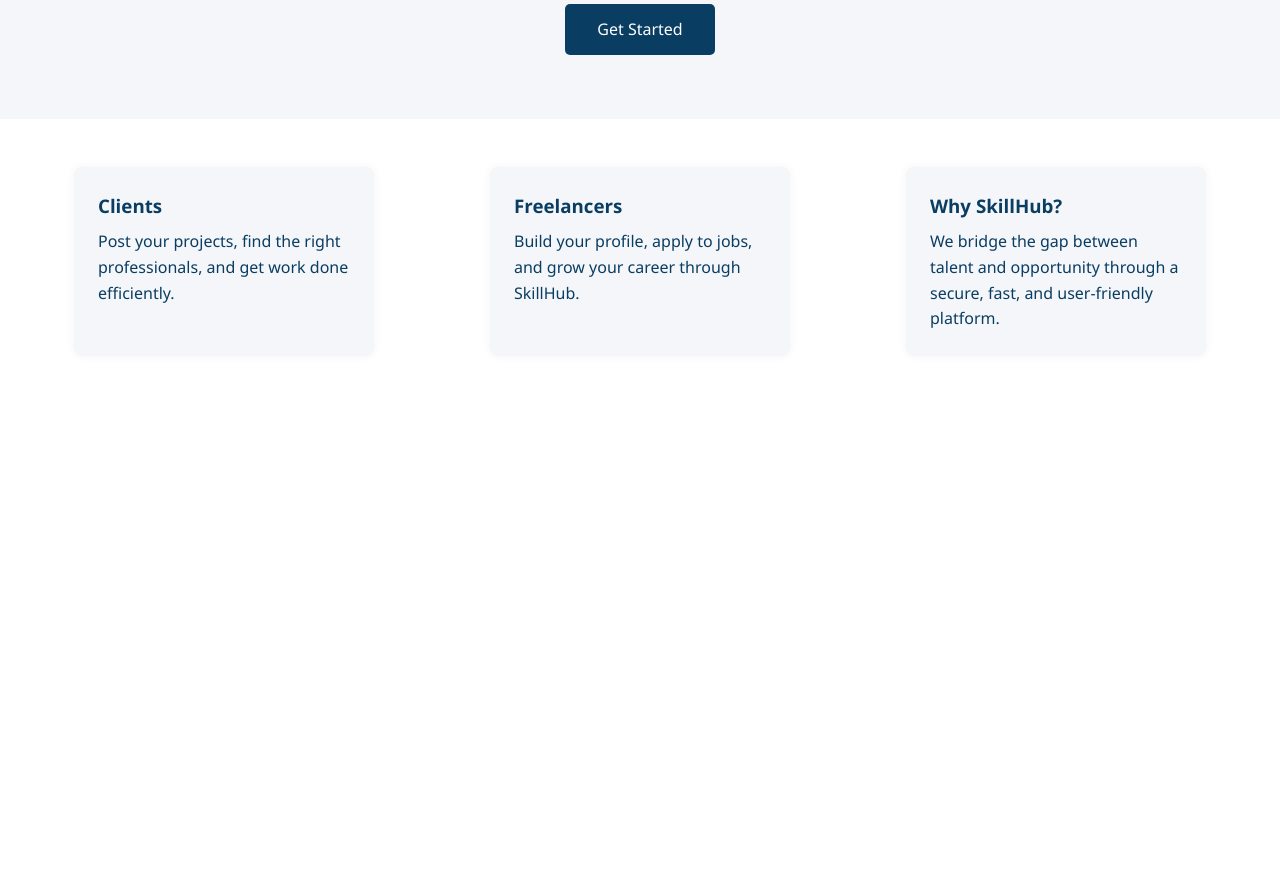
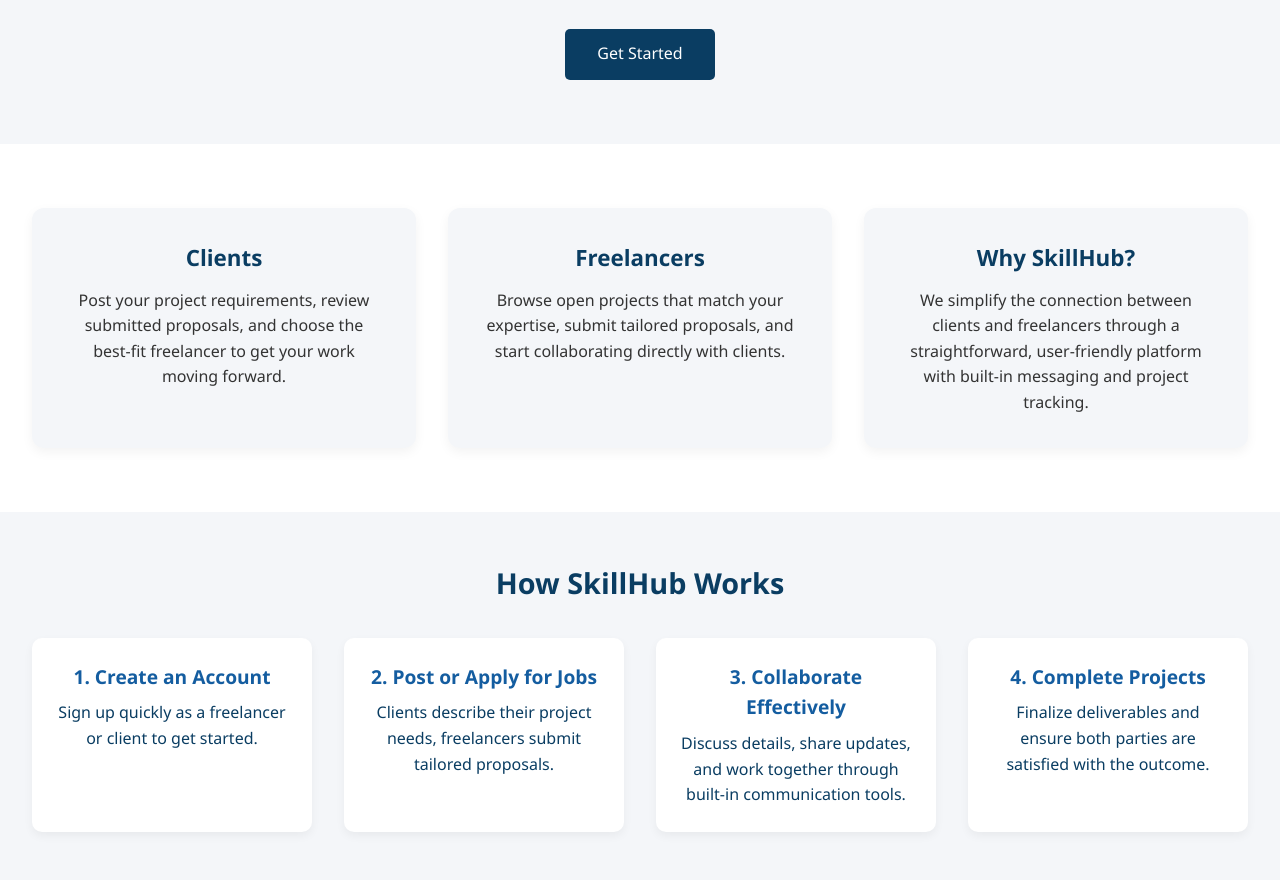
Before and after one commit to Atharv089/SkillHub, a plain HTML site: page client/index.html in a window 1280 px wide. Shown: the part 317-1197 px from the top of the page. Before the commit the page ends 800 px from the top, so only its background shows below. Drawn offline with Linux system fonts and the light colour scheme.

Commit message:
Update index.html

```diff
--- a/client/index.html
+++ b/client/index.html
@@ -62,6 +62,7 @@
     .cta-button {
       display: inline-block;
       padding: 0.8rem 2rem;
+
       background-color: #0a3d62;
       color: #ffffff;
       text-decoration: none;
@@ -75,25 +76,41 @@
 
     .info-section {
   display: flex;
-      justify-content: space-around;
-      padding: 3rem 2rem;
-      background-color: #ffffff;
+  justify-content: center;
   flex-wrap: wrap;
   gap: 2rem;
+  padding: 4rem 2rem;
+  background-color: #ffffff;
+  text-align: center;
 }
 
 .info-section div {
-      max-width: 300px;
+  flex: 1 1 280px;
+  max-width: auto;
   background-color: #f4f6f9;
-      padding: 1.5rem;
-      border-radius: 8px;
-      box-shadow: 0 0 10px rgba(0,0,0,0.05);
+  padding: 2rem;
+  border-radius: 12px;
+  box-shadow: 0 4px 12px rgba(0, 0, 0, 0.05);
+  transition: transform 0.3s ease, box-shadow 0.3s ease;
+}
+
+.info-section div:hover {
+  transform: translateY(-5px);
+  box-shadow: 0 6px 18px rgba(0, 0, 0, 0.1);
 }
 
 .info-section h3 {
-      margin-bottom: 0.5rem;
   color: #0a3d62;
+  font-size: 1.4rem;
+  margin-bottom: 0.75rem;
 }
+
+.info-section p {
+  color: #333;
+  font-size: 1rem;
+  line-height: 1.6;
+}
+
 
     footer {
       text-align: center;
@@ -102,6 +119,46 @@
       color: #ffffff;
       margin-top: 2rem;
     }
+
+    .workflow {
+  padding: 3rem 2rem;
+  background-color: #f4f6f9;
+  text-align: center;
+}
+
+.workflow h2 {
+  font-size: 1.8rem;
+  margin-bottom: 2rem;
+  color: #0a3d62;
+}
+
+.steps {
+  display: flex;
+  flex-wrap: wrap;
+  gap: 2rem;
+  justify-content: center;
+}
+
+.step {
+  flex: 1 1 250px;
+  max-width: 300px;
+  background: #ffffff;
+  padding: 1.5rem;
+  border-radius: 10px;
+  box-shadow: 0 4px 10px rgba(0,0,0,0.05);
+  transition: transform 0.3s ease;
+}
+
+.step:hover {
+  transform: translateY(-5px);
+}
+
+.step h4 {
+  color: #145da0;
+  font-size: 1.2rem;
+  margin-bottom: 0.5rem;
+}
+
   </style>
 </head>
 <body>
@@ -117,8 +174,8 @@
 
   <main>
     <section class="intro">
-      <h2>Welcome to SkillHub: Freelancer & Client Collaboration Platform</h2>
-      <h1 style="font-size: 1.8rem; font-weight: 700; color: #145da0; margin: 1rem 0;">
+      <h2 style="font-size: 1.75rem;">Welcome to SkillHub: Freelancer & Client Collaboration Platform</h2>
+      <h1 style="font-size: 2.5rem; font-weight: 700; color: #145da0; margin: 1rem 0;">
         Connecting Talent with Opportunities
 
       </h1>
@@ -129,17 +186,41 @@
     <section class="info-section">
       <div>
         <h3>Clients</h3>
-        <p>Post your projects, find the right professionals, and get work done efficiently.</p>
+        <p>Post your project requirements, review submitted proposals, and choose the best-fit freelancer to get your work moving forward.</p>
       </div>
       <div>
         <h3>Freelancers</h3>
-        <p>Build your profile, apply to jobs, and grow your career through SkillHub.</p>
+        <p>Browse open projects that match your expertise, submit tailored proposals, and start collaborating directly with clients.</p>
       </div>
       <div>
         <h3>Why SkillHub?</h3>
-        <p>We bridge the gap between talent and opportunity through a secure, fast, and user-friendly platform.</p>
+        <p>We simplify the connection between clients and freelancers through a straightforward, user-friendly platform with built-in messaging and project tracking.</p>
+      </div>
       </div>
     </section>
+
+    <section class="workflow">
+  <h2>How SkillHub Works</h2>
+  <div class="steps">
+    <div class="step">
+      <h4>1. Create an Account</h4>
+      <p>Sign up quickly as a freelancer or client to get started.</p>
+    </div>
+    <div class="step">
+      <h4>2. Post or Apply for Jobs</h4>
+      <p>Clients describe their project needs, freelancers submit tailored proposals.</p>
+    </div>
+    <div class="step">
+      <h4>3. Collaborate Effectively</h4>
+      <p>Discuss details, share updates, and work together through built-in communication tools.</p>
+    </div>
+    <div class="step">
+      <h4>4. Complete Projects</h4>
+      <p>Finalize deliverables and ensure both parties are satisfied with the outcome.</p>
+    </div>
+  </div>
+</section>
+
   </main>
 
   <script src="script.js"></script>
```
Lines whose indentation alone changed are shown as unchanged.
